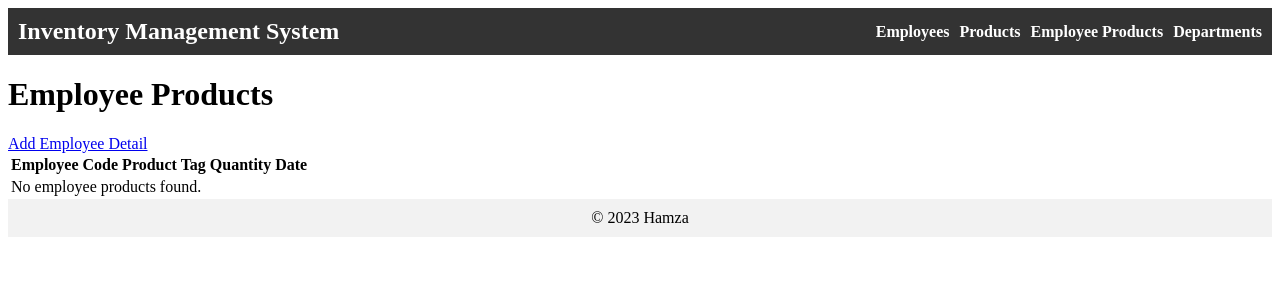
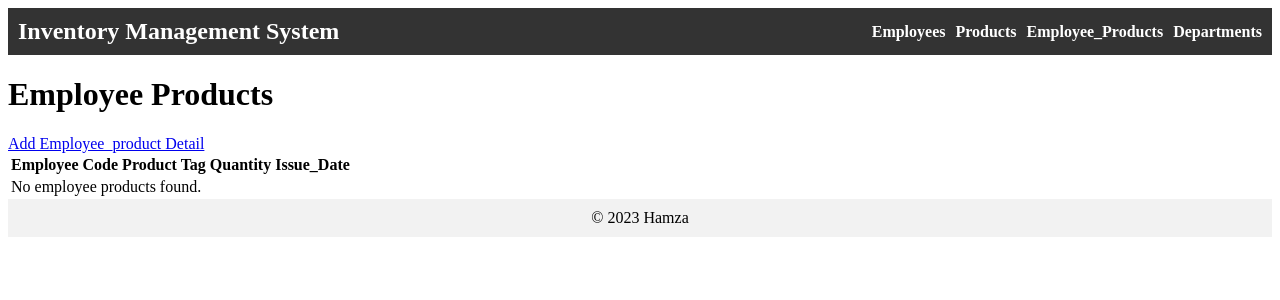
Before and after one commit to 852hamza/django_api_IMS, a Django app: page /employee-products/ in a window 1280 px wide. Shown: the top 300 px of the page. Run offline with Django 4.2, Linux system fonts and the light colour scheme; data that the repository does not hold is empty.

Commit message:
update product_employee link and url of product in character_number

```diff
--- a/IMS_project/IMS_app/admin.py
+++ b/IMS_project/IMS_app/admin.py
@@ -12,7 +12,7 @@ class ProductAdmin(admin.ModelAdmin):
     list_display = ('product_tag', 'product_type', 'quantity', 'purchase_date')
 
 class EmployeeProductAdmin(admin.ModelAdmin):
-    list_display = ('id', 'employee_code', 'product_tag', 'quantity', 'date')
+    list_display = ('id', 'employee_code', 'product_tag', 'quantity', 'issue_date')
 
 admin.site.register(EmployeeDetail, EmployeeDetailAdmin)
 admin.site.register(Department, DepartmentAdmin)
--- a/IMS_project/IMS_app/forms.py
+++ b/IMS_project/IMS_app/forms.py
@@ -21,4 +21,4 @@ class ProductForm(forms.ModelForm):
 class EmployeeProductForm(forms.ModelForm):
     class Meta:
         model = EmployeeProduct
-        fields = ('employee_code', 'product_tag', 'quantity', 'date')
+        fields = ('employee_code', 'product_tag', 'quantity', 'issue_date')
--- a/IMS_project/IMS_app/templates/base.html
+++ b/IMS_project/IMS_app/templates/base.html
@@ -45,7 +45,7 @@
           <li><a href="{% url 'employee_detail_list' %}">Employees</a></li>
           <li><a href="{% url 'product_list' %}">Products</a></li>
           <li>
-            <a href="{% url 'employee_product_list' %}">Employee Products</a>
+            <a href="{% url 'employee_product_list' %}">Employee_Products</a>
           </li>
           <li><a href="{% url 'department_list' %}">Departments</a></li>
         </ul>
--- a/IMS_project/IMS_app/templates/employee_product_list.html
+++ b/IMS_project/IMS_app/templates/employee_product_list.html
@@ -2,14 +2,14 @@
 
 {% block content %}
   <h1>Employee Products</h1>
-  <a href="{% url 'employee_product_create' %}">Add Employee Detail</a>
+  <a href="{% url 'employee_product_create' %}">Add Employee_product Detail</a>
   <table>
     <thead>
       <tr>
         <th>Employee Code</th>
         <th>Product Tag</th>
         <th>Quantity</th>
-        <th>Date</th>
+        <th>Issue_Date</th>
         <th></th>
         <th></th>
       </tr>
@@ -18,9 +18,9 @@
       {% for employee_product in employee_products %}
         <tr>
           <td>{{ employee_product.employee_code }}</td>
-          <td>{{ employee_product.product_tag }}</td>
+          <td><a href="{% url 'product_detail' employee_product.product_tag.pk %}">{{ employee_product.product_tag }}</a></td>
           <td>{{ employee_product.quantity }}</td>
-          <td>{{ employee_product.date }}</td>
+          <td>{{ employee_product.issue_date }}</td>
           <td><a href="{% url 'employee_product_update' pk=employee_product.pk %}">Edit</a></td>
           <td><a href="{% url 'employee_product_delete' pk=employee_product.pk %}">Delete</a></td>
         </tr>
--- a/IMS_project/IMS_app/templates/product_detail.html
+++ b/IMS_project/IMS_app/templates/product_detail.html
@@ -5,7 +5,7 @@
   <p>Product Tag: {{ product.product_tag }}</p>
   <p>Quantity: {{ product.quantity }}</p>
   <p>Purchase Date: {{ product.purchase_date }}</p>
-  <a href="{% url 'product_update' product.pk %}">Update</a>
+  <a href="{% url 'product_update' product.pk %}">Edit</a>
   <form method="post" action="{% url 'product_delete' product.pk %}">
     {% csrf_token %}
     <input type="submit" value="Delete">
--- a/IMS_project/IMS_app/templates/product_list.html
+++ b/IMS_project/IMS_app/templates/product_list.html
@@ -4,7 +4,7 @@
 <table>
   <thead>
     <tr>
-      <th>Employee_code</th>
+      <th>Product_Tag</th>
       <th>Product Tag</th>
       <th>Quantity</th>
       <th>Purchase_Date</th>
--- a/IMS_project/IMS_app/urls.py
+++ b/IMS_project/IMS_app/urls.py
@@ -18,10 +18,10 @@ urlpatterns = [
 
     # Product URLs
     path('products/', views.product_list, name='product_list'),
-    path('products/<int:pk>/', views.product_detail, name='product_detail'),
+    path('products/<str:pk>//', views.product_detail, name='product_detail'),
     path('products/create/', views.product_create, name='product_create'),
-    path('products/<int:pk>/update/', views.product_update, name='product_update'),
-    path('products/<int:pk>/delete/', views.product_delete, name='product_delete'),
+    path('products/<str:pk>/update/', views.product_update, name='product_update'),
+    path('products/<str:pk>/delete/', views.product_delete, name='product_delete'),
 
     # EmployeeProduct URLs
     path('employee-products/', views.employee_product_list, name='employee_product_list'),
```
Also changed, not shown: IMS_project/IMS_app/models.py (+6 -6 lines), IMS_project/IMS_app/migrations/0002_alter_employeedetail_name.py (added), IMS_project/IMS_app/migrations/0003_rename_date_employeeproduct_issue_date.py (added), IMS_project/IMS_app/migrations/0004_alter_product_product_tag.py (added).
